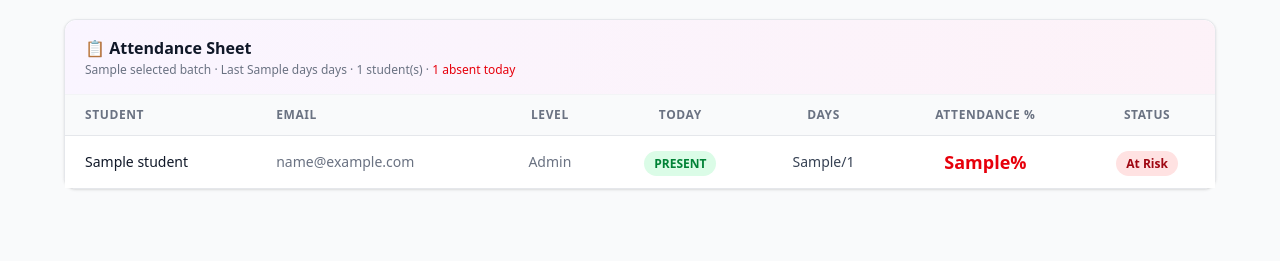
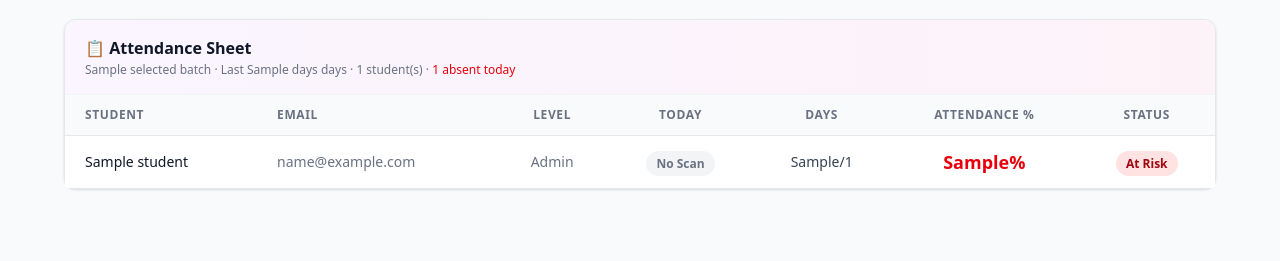
Before and after one commit to 1efferson/QR-ATTENDANCE, a Python web app: template app/templates/instructor/dashboard.html in a window 1280 px wide. Shown: the part 1073-1334 px from the top of the page. Run offline with Jinja, Linux system fonts and the light colour scheme; the template is opened without the code that fills it: most values are stand-ins (such as "Sample title", 1, 10 or a date in 2020); style sheets or scripts are compiled from the project's sources.

Commit message:
fix: show honest scan state in attendance sheet Today column
- Replace default PRESENT badge with No Scan for unscanned students
- PRESENT now only shown when has_scanned_today is true
- Add gray No Scan badge as the honest pre-scan/unconfirmed state
- Preserves ABSENT and PT badge logic unchanged

```diff
--- a/app/templates/instructor/dashboard.html
+++ b/app/templates/instructor/dashboard.html
@@ -462,8 +462,10 @@
                   <span class="px-2.5 py-1 bg-red-100 text-red-700 text-xs font-bold rounded-full">ABSENT</span>
                 {% elif student.is_pt_today %}
                   <span class="px-2.5 py-1 bg-indigo-100 text-indigo-700 text-xs font-bold rounded-full">P.T</span>
+                {% elif student.has_scanned_today %}
+                  <span class="px-2.5 py-1 bg-green-100 text-green-700 text-xs font-bold rounded-full">PRESENT</span>
                 {% else %}
-                  <span class="px-2.5 py-1 bg-green-100 text-green-700 text-xs font-bold rounded-full">PRESENT</span>
+                  <span class="px-2.5 py-1 bg-gray-100 text-gray-500 text-xs font-bold rounded-full">No Scan</span>
                 {% endif %}
               </td>
               <td class="px-5 py-3 whitespace-nowrap text-sm text-gray-700 text-center">
```
